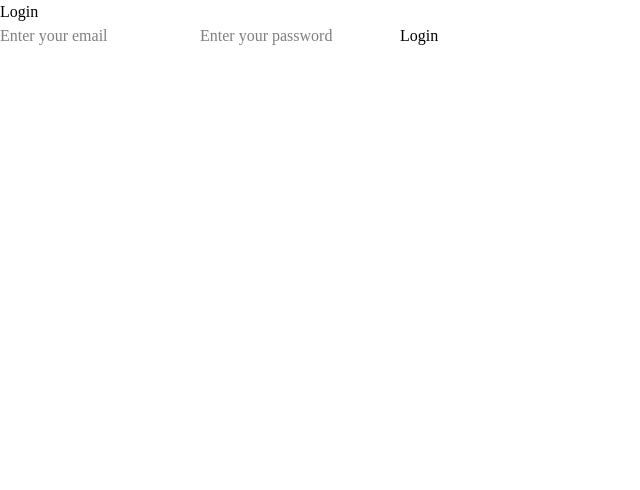
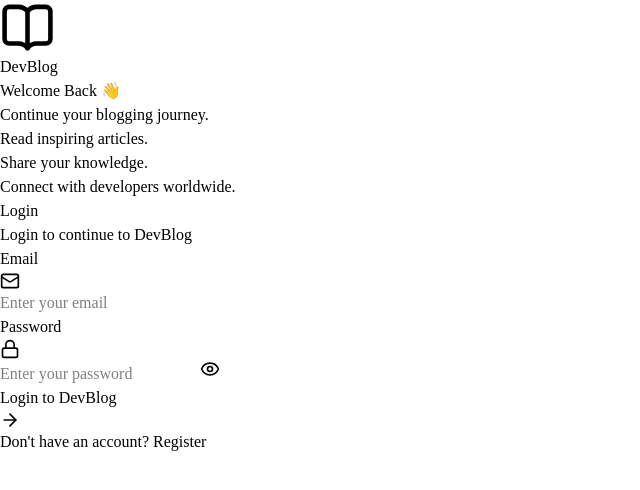
Before and after one commit to Mohit-rpt/DevBlog-API, a React app in the folder frontend/: page /login in a window 1280 px wide. Shown: the top 490 px of the page, without its empty margins (0-640 px from the left). Built offline with nearby package versions, Linux system fonts and the light colour scheme; the HTML template or start-up script is replaced by a standard one.

Commit message:
feat(ui): redesign edit post and login pages with toast notifications

```diff
--- a/frontend/package.json
+++ b/frontend/package.json
@@ -14,6 +14,7 @@
     "lucide-react": "^1.25.0",
     "react": "^19.2.7",
     "react-dom": "^19.2.7",
+    "react-hot-toast": "^2.6.0",
     "react-router-dom": "^7.18.1"
   },
   "devDependencies": {
--- a/frontend/src/App.jsx
+++ b/frontend/src/App.jsx
@@ -7,10 +7,11 @@ import ProtectedRoute from "./components/ProtectedRoute";
 import SinglePost from "./pages/SinglePost";
 import EditPost from "./pages/EditPost";
 import Bookmarks from "./pages/Bookmark";
-
+import { Toaster } from "react-hot-toast";
 
 function App() {
   return (
+    <>
       <Routes>
         <Route path="/" element={<Home />} />
         <Route path="/login" element={<Login />} />
@@ -23,8 +24,7 @@ function App() {
             </ProtectedRoute>
           }
         />
-      <Route path="/post/:id" element={<SinglePost/>}
-/>
+        <Route path="/post/:id" element={<SinglePost />} />
         <Route
           path="/edit-post/:id"
           element={
@@ -42,7 +42,11 @@ function App() {
           }
         />
       </Routes>
-
+      <Toaster
+        position="top-right"
+        reverseOrder={false}
+      />
+    </>
   );
 }
 
--- a/frontend/src/components/Navbar.jsx
+++ b/frontend/src/components/Navbar.jsx
@@ -3,25 +3,30 @@ import { useContext } from "react";
 import AuthContext from "../context/AuthContext";
 import { useNavigate } from "react-router-dom";
 import api from "../services/api";
+import toast from "react-hot-toast";
 
 const Navbar = () => {
   const { user, logout } = useContext(AuthContext);
   const navigate = useNavigate();
   const handleLogout = async () => {
-    try{
+  try {
+    const response = await api.post("/auth/logout");
 
-      const response = await api.post("/auth/logout");
-      console.log(response.data);
-      logout()
-      alert("Logout Successful!");
-      navigate("/")
-    }catch (error){
-      console.error(error);
-      console.log(error.response);
-      console.log(error.response?.data);
-    console.log(error.response?.status);
-    }
+    console.log(response.data);
+
+    logout();
+
+    toast.success("Logged out successfully 👋");
+
+    navigate("/");
+  } catch (error) {
+    console.error(error);
+
+    toast.error(
+      error.response?.data?.message || "Logout Failed"
+    );
   }
+};
  return (
   <nav className="bg-white shadow-md sticky top-0 z-50">
     <div className="max-w-7xl mx-auto px-8 py-4 flex items-center justify-between">
--- a/frontend/src/pages/CreatePost.jsx
+++ b/frontend/src/pages/CreatePost.jsx
@@ -78,8 +78,7 @@ const CreatePost = () => {
         },
       });
 
-      alert("Post Published Successfully 🚀");
-
+      toast.success("Post created successfully! 🚀");
       navigate("/");
 
     } catch (error) {
--- a/frontend/src/pages/EditPost.jsx
+++ b/frontend/src/pages/EditPost.jsx
@@ -78,7 +78,7 @@ const EditPost = () => {
           .map((tag) => tag.trim()),
       });
 
-      alert("Post Updated Successfully 🚀");
+      toast.success("Post updated successfully! ✨");
 
       navigate(`/post/${id}`);
     } catch (error) {
--- a/frontend/src/pages/Login.jsx
+++ b/frontend/src/pages/Login.jsx
@@ -1,97 +1,251 @@
-import { useState } from "react";
-import { useNavigate } from "react-router-dom";
+import { useState, useContext } from "react";
+import { useNavigate, Link } from "react-router-dom";
 import api from "../services/api";
-import { useContext } from "react"
-import AuthContext from "../context/AuthContext"
+import AuthContext from "../context/AuthContext";
+import toast from "react-hot-toast";
+
+import {
+  Mail,
+  Lock,
+  Eye,
+  EyeOff,
+  ArrowRight,
+  BookOpen,
+} from "lucide-react";
 
 const Login = () => {
-
   const navigate = useNavigate();
   const { login } = useContext(AuthContext);
 
+  const [loading, setLoading] = useState(false);
+
+  const [showPassword, setShowPassword] = useState(false);
+
   const [formData, setFormData] = useState({
     email: "",
-        password: ""
+    password: "",
   });
 
   const handleChange = (e) => {
-
-        setFormData(prev => ({
+    setFormData((prev) => ({
       ...prev,
-            [e.target.name]: e.target.value
+      [e.target.name]: e.target.value,
     }));
-
   };
 
   const handleSubmit = async (e) => {
-      e.preventDefault()
+    e.preventDefault();
 
-      try{
-            // Backend ko login request bhej rahe hain
-        const response = await api.post(
-            "/auth/login",
-            {
+    try {
+      setLoading(true);
+
+      const response = await api.post("/auth/login", {
         email: formData.email,
-                password: formData.password
-            }
-        );
-         // Backend ka response console me dekhne ke liye
+        password: formData.password,
+      });
+
       login(response.data.data.user);
 
-        alert("Login Successful!");
+      toast.success("Login Successful 🚀");
 
-        // Home page pr redirect
       navigate("/");
-
-      }catch (error){
-
-        console.error(error);
-
-        alert(
-            error.response?.data?.message || "Login Failed"
-        );
+    } catch (error) {
+      toast.error(error.response?.data?.message || "Login Failed");
+    } finally {
+      setLoading(false);
     }
-
-  }
+  };
 
   return (
+    <div className="min-h-screen grid lg:grid-cols-2 bg-gray-100">
 
-        <div className="min-h-screen flex items-center justify-center bg-gray-100">
+      {/* LEFT */}
 
-            <div className="bg-white shadow-lg rounded-lg p-8 w-full max-w-md">
+      <div className="hidden lg:flex bg-gradient-to-br from-blue-600 via-indigo-600 to-purple-700 text-white p-16 flex-col justify-center">
 
-                <h1 className="text-3xl font-bold text-center mb-6">
+        <div className="flex items-center gap-4">
 
-                    Login
+          <BookOpen size={55} />
 
+          <h1 className="text-5xl font-extrabold">
+            DevBlog
           </h1>
 
-                <form onSubmit = {handleSubmit}
-                      className="space-y-4">
+        </div>
+
+        <h2 className="text-4xl font-bold mt-12">
+          Welcome Back 👋
+        </h2>
+
+        <p className="mt-6 text-xl leading-9 text-blue-100">
+
+          Continue your blogging journey.
+
+          <br />
+
+          Read inspiring articles.
+
+          <br />
+
+          Share your knowledge.
+
+          <br />
+
+          Connect with developers worldwide.
+
+        </p>
+
+      </div>
+
+      {/* RIGHT */}
+
+      <div className="flex justify-center items-center p-8">
+
+        <div className="bg-white rounded-3xl shadow-2xl p-10 w-full max-w-md">
+
+          <h1 className="text-4xl font-bold text-center">
+            Login
+          </h1>
+
+          <p className="text-center text-gray-500 mt-2 mb-8">
+            Login to continue to DevBlog
+          </p>
+
+          <form
+            onSubmit={handleSubmit}
+            className="space-y-6"
+          >
+
+            {/* EMAIL */}
+
+            <div>
+
+              <label className="font-semibold">
+                Email
+              </label>
+
+              <div className="relative mt-2">
+
+                <Mail
+                  size={20}
+                  className="absolute left-4 top-4 text-gray-400"
+                />
 
                 <input
                   type="email"
                   name="email"
-                        placeholder="Enter your email"
                   value={formData.email}
                   onChange={handleChange}
-                        className="w-full border rounded-lg px-4 py-2"
+                  placeholder="Enter your email"
+                  className="w-full border-2 border-gray-200 rounded-xl py-4 pl-12 pr-4 focus:outline-none focus:border-blue-500 transition"
+                />
+
+              </div>
+
+            </div>
+                        {/* PASSWORD */}
+
+            <div>
+
+              <label className="font-semibold">
+                Password
+              </label>
+
+              <div className="relative mt-2">
+
+                <Lock
+                  size={20}
+                  className="absolute left-4 top-4 text-gray-400"
                 />
 
                 <input
-                        type="password"
+                  type={showPassword ? "text" : "password"}
                   name="password"
-                        placeholder="Enter your password"
                   value={formData.password}
                   onChange={handleChange}
-                        className="w-full border rounded-lg px-4 py-2"
+                  placeholder="Enter your password"
+                  className="w-full border-2 border-gray-200 rounded-xl py-4 pl-12 pr-14 focus:outline-none focus:border-blue-500 transition"
                 />
 
                 <button
-                        className="w-full bg-blue-600 text-white py-2 rounded-lg hover:bg-blue-700"
+                  type="button"
+                  onClick={() => setShowPassword(!showPassword)}
+                  className="absolute right-4 top-4 text-gray-500 hover:text-blue-600"
                 >
-                        Login
+                  {showPassword ? (
+                    <EyeOff size={20} />
+                  ) : (
+                    <Eye size={20} />
+                  )}
                 </button>
+
+              </div>
+
+            </div>
+
+            {/* LOGIN BUTTON */}
+
+            <button
+              type="submit"
+              disabled={loading}
+              className="w-full bg-gradient-to-r from-blue-600 to-indigo-600 text-white py-4 rounded-xl font-semibold flex items-center justify-center gap-2 hover:shadow-xl hover:scale-[1.02] transition disabled:opacity-60 disabled:hover:scale-100"
+              active:scale-95
+            >
+
+              {loading ? (
+
+                <div className="flex items-center gap-3">
+
+                  <svg
+                    className="animate-spin h-5 w-5"
+                    viewBox="0 0 24 24"
+                    fill="none"
+                  >
+                    <circle
+                      cx="12"
+                      cy="12"
+                      r="10"
+                      stroke="white"
+                      strokeWidth="4"
+                      opacity="0.25"
+                    />
+
+                    <path
+                      fill="white"
+                      d="M4 12a8 8 0 018-8v4a4 4 0 00-4 4H4z"
+                    />
+
+                  </svg>
+
+                  Logging in...
+
+                </div>
+
+              ) : (
+
+                <>
+                  Login to DevBlog
+                  <ArrowRight size={20} />
+                </>
+
+              )}
+
+            </button>
+
+            {/* REGISTER LINK */}
+
+            <p className="text-center text-gray-500 pt-4">
+
+              Don't have an account?{" "}
+
+              <Link
+                to="/register"
+                className="text-blue-600 font-semibold hover:underline"
+              >
+                Register
+              </Link>
+
+            </p>
 
           </form>
 
@@ -99,8 +253,8 @@ const Login = () => {
 
       </div>
 
+    </div>
   );
-
 };
 
 export default Login;
--- a/frontend/src/pages/SinglePost.jsx
+++ b/frontend/src/pages/SinglePost.jsx
@@ -126,7 +126,7 @@ const fetchBookmarks = async () => {
 
         console.log(response.data);
         if(response.data.success){
-            alert("Post deleted successfully");
+            toast.success("Post deleted successfully 🗑️");
             navigate("/");
         }
     } catch (error) {
@@ -137,7 +137,7 @@ const fetchBookmarks = async () => {
         console.log(error.message);
 
 
-        alert("Failed to delete post.");
+        toast.error("Failed to delete post");
 
     }
 
@@ -210,7 +210,7 @@ const handleDeleteComment = async (commentId) => {
 
         console.error(error);
 
-        alert("Failed to delete comment");
+        toast.error("Failed to delete post");
 
     }
 
```
Also changed, not shown: 1 other file (tests, documents, lock files or other folders). Lines whose indentation alone changed are shown as unchanged.
